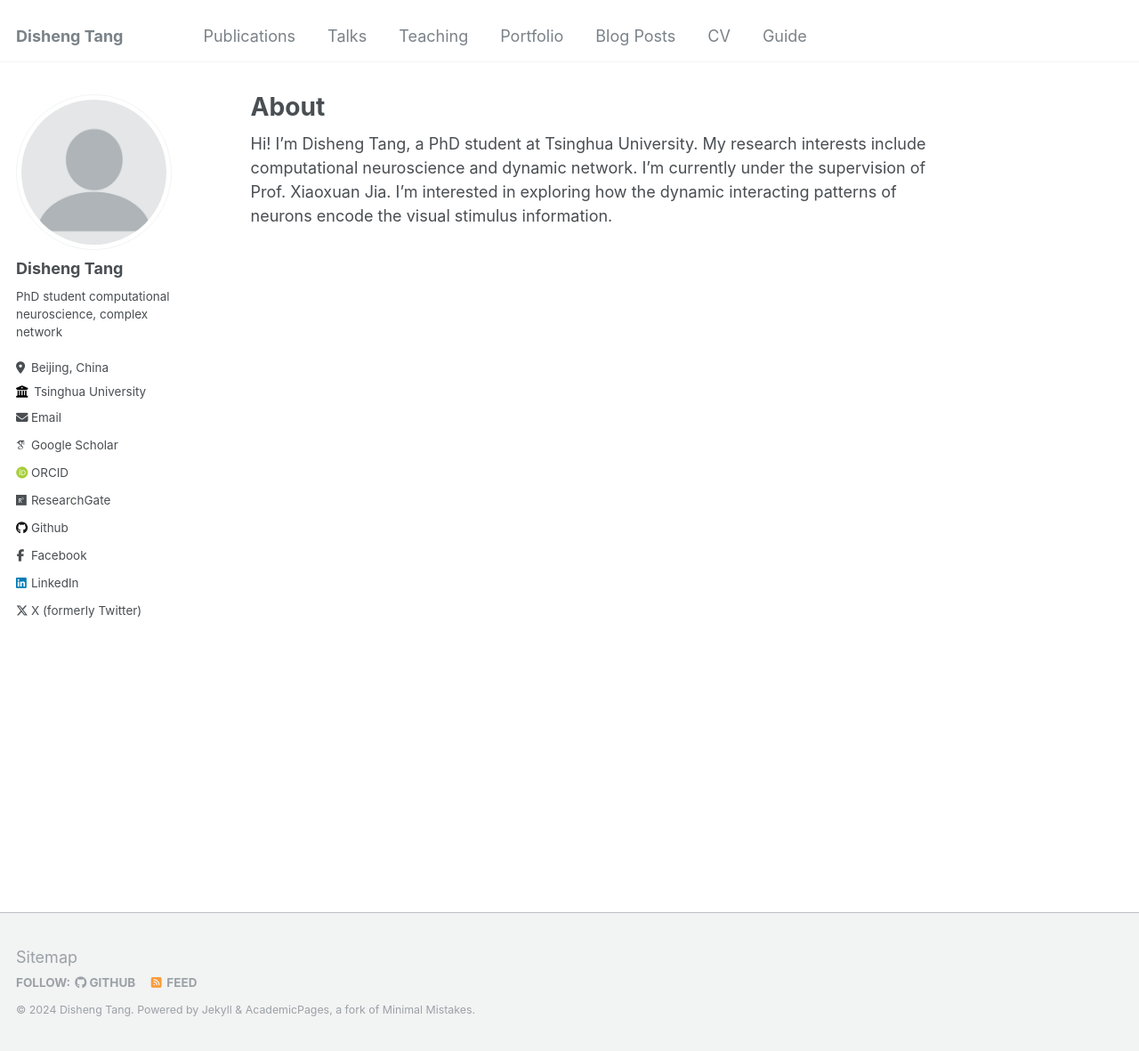
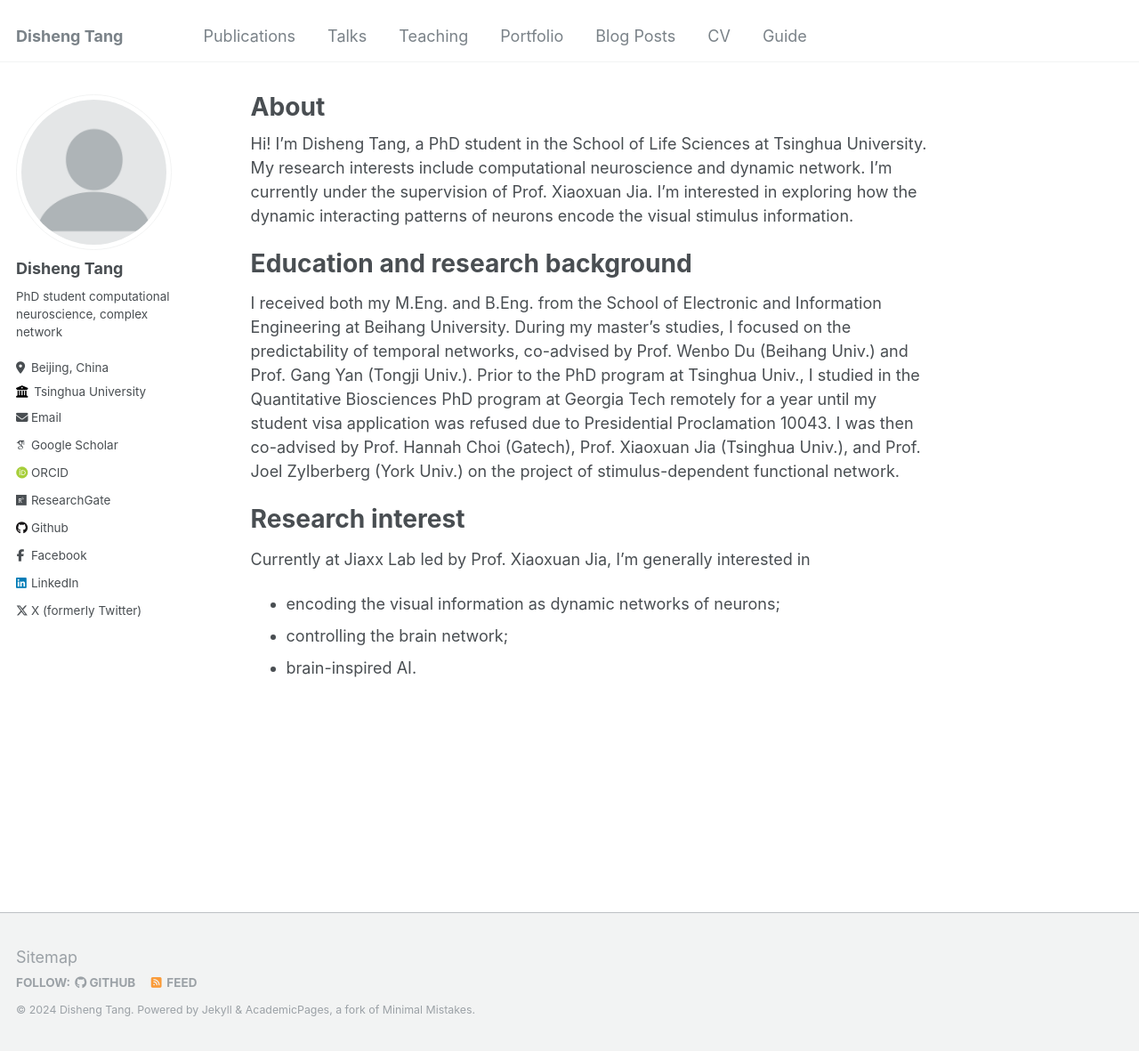
Before and after one commit to DishengTang/dishengtang.github.io, a Jekyll site: the page built from _pages/about.md, in a window 1280 px wide and 1181 px high. Shown: the whole window at 89% size. Built offline with Jekyll 4.4.1, drawn with Linux system fonts in a browser that asks for light colours; some web fonts are replaced.

Commit message:
Update about.md

```diff
--- a/_pages/about.md
+++ b/_pages/about.md
@@ -7,4 +7,15 @@ redirect_from:
   - /about.html
 ---
 
-Hi! I'm Disheng Tang, a PhD student at Tsinghua University. My research interests include computational neuroscience and dynamic network. I'm currently under the supervision of Prof. Xiaoxuan Jia. I'm interested in exploring how the dynamic interacting patterns of neurons encode the visual stimulus information.
+Hi! I'm Disheng Tang, a PhD student in the School of Life Sciences at Tsinghua University. My research interests include computational neuroscience and dynamic network. I'm currently under the supervision of Prof. Xiaoxuan Jia. I'm interested in exploring how the dynamic interacting patterns of neurons encode the visual stimulus information.
+
+Education and research background
+======
+I received both my M.Eng. and B.Eng. from the School of Electronic and Information Engineering at Beihang University. During my master's studies, I focused on the predictability of temporal networks, co-advised by Prof. Wenbo Du (Beihang Univ.) and Prof. Gang Yan (Tongji Univ.). Prior to the PhD program at Tsinghua Univ., I studied in the Quantitative Biosciences PhD program at Georgia Tech remotely for a year until my student visa application was refused due to Presidential Proclamation 10043. I was then co-advised by Prof. Hannah Choi (Gatech), Prof. Xiaoxuan Jia (Tsinghua Univ.), and Prof. Joel Zylberberg (York Univ.) on the project of stimulus-dependent functional network.
+
+Research interest
+======
+Currently at Jiaxx Lab led by Prof. Xiaoxuan Jia, I'm generally interested in
+* encoding the visual information as dynamic networks of neurons;
+* controlling the brain network;
+* brain-inspired AI.
```
